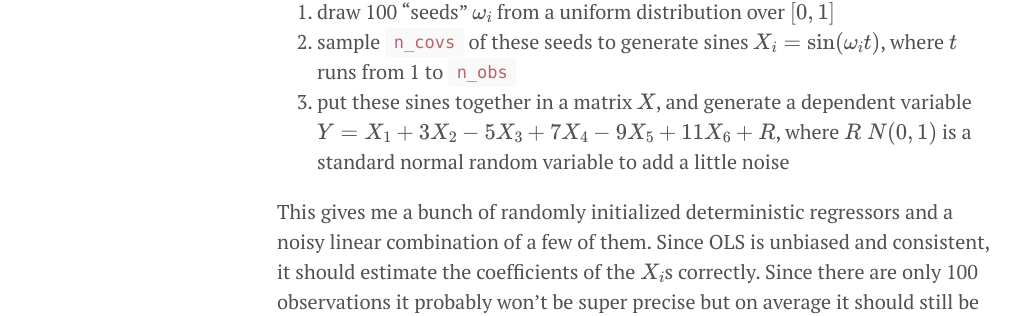
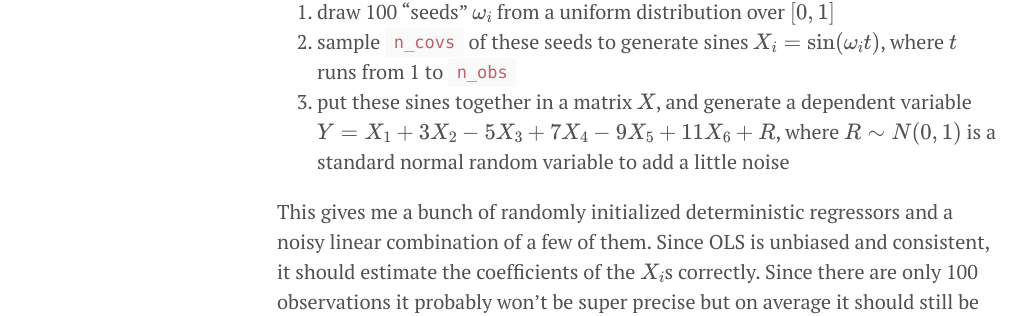
Before and after one commit to akhilrao/akhilrao.github.io, a Jekyll site: the page built from _posts/2016-07-16-lasso-ols-sim-1.md, in a window 1280 px wide and 900 px high, scrolled down 1878 px. Shown: the part 145-461 px from the top of the window, without its empty margins (3-1029 px from the left). Built offline with Jekyll 4.4.1, drawn with Linux system fonts in a browser that asks for light colours; formulas are drawn with MathJax 3.

Commit message:
fixing aesthetics

```diff
--- a/_layouts/default.html
+++ b/_layouts/default.html
@@ -47,4 +47,9 @@
   </body>
 </html>
 
+<script type="text/javascript" async
+  src="https://cdn.mathjax.org/mathjax/latest/MathJax.js?config=TeX-MML-AM_CHTML">
+</script>
+
+
 {% include comments.html %}
--- a/_posts/2016-07-16-lasso-ols-sim-1.md
+++ b/_posts/2016-07-16-lasso-ols-sim-1.md
@@ -42,7 +42,7 @@ This is how I made the data generating process:
 
 1. draw 100 "seeds" $$\omega_i$$ from a uniform distribution over $$[0,1]$$
 2. sample `n_covs` of these seeds to generate sines $$X_i = \sin(\omega_i t)$$, where $$t$$ runs from 1 to `n_obs`
-3. put these sines together in a matrix $$X$$, and generate a dependent variable $$Y = X_1 + 3 X_2 - 5 X_3 + 7 X_4 - 9 X_5 + 11 X_6 + R$$, where $$R ~ N(0,1)$$ is a standard normal random variable to add a little noise
+3. put these sines together in a matrix $$X$$, and generate a dependent variable $$Y = X_1 + 3 X_2 - 5 X_3 + 7 X_4 - 9 X_5 + 11 X_6 + R$$, where $$R \sim N(0,1)$$ is a standard normal random variable to add a little noise
 
 This gives me a bunch of randomly initialized deterministic regressors and a noisy linear combination of a few of them. Since OLS is unbiased and consistent, it should estimate the coefficients of the $$X_i$$s correctly. Since there are only 100 observations it probably won't be super precise but on average it should still be close.
 
```
